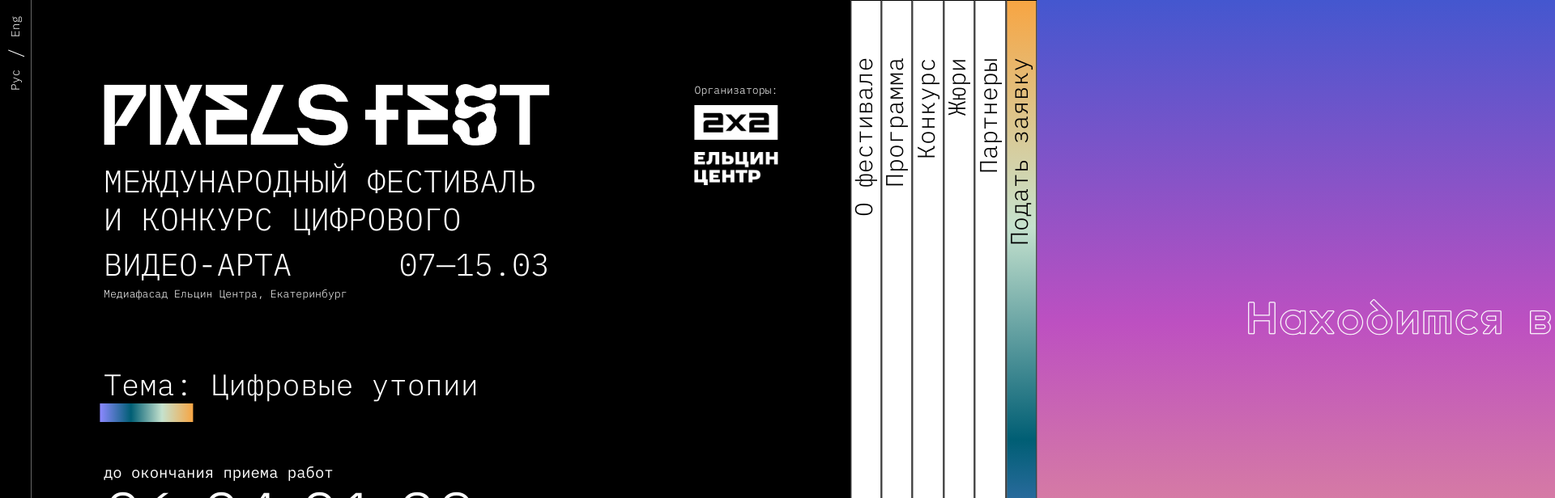
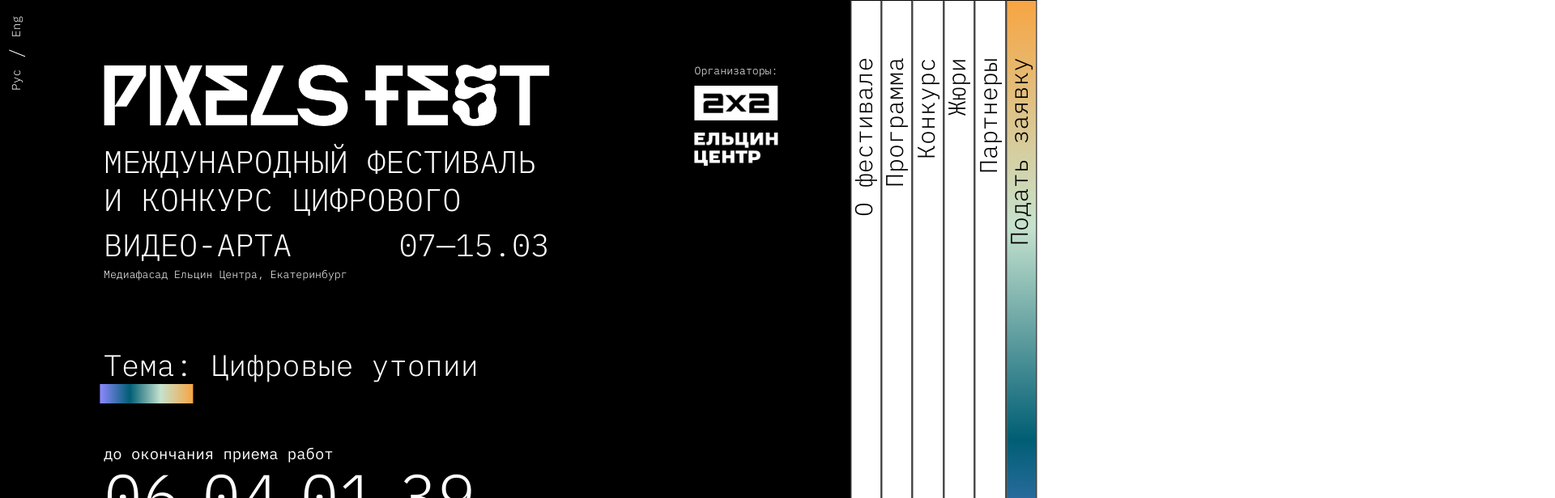
Before and after one commit to usulla/pixels-fest, a React (Create React App) app: page / in a window 1280 px wide. Shown: the top 616 px of the page at 81% size, 1920 px wide, since content can reach past the window. Built offline with nearby package versions, Linux system fonts and the light colour scheme; what i18next-xhr-backend would draw is missing.

Commit message:
Added functional left sidebar go up when view footer

```diff
--- a/src/components/App/App.jsx
+++ b/src/components/App/App.jsx
@@ -5,6 +5,7 @@ import ToggleMenu from "../ToggleMenu/ToggleMenu.jsx";
 import MobileMenu from "../MobileMenu/MobileMenu.jsx";
 import LeftSidebar from "../LeftSidebar/LeftSidebar.jsx";
 import appData from "./appData.json";
+import "./functions.js";
 import Program from "../Program/Program.jsx";
 import Partners from "../Partners/Partners.jsx";
 import Jury from "../Jury/Jury.jsx";
@@ -18,8 +19,10 @@ class App extends Component {
             viewPageHeader: true
          };
     }
+
     componentDidMount() {
         window.addEventListener("resize", this.resize.bind(this));
+
     }
     componentWillMount() {
         this.resize();
@@ -40,7 +43,7 @@ class App extends Component {
             dataJury
         } = appData;
         return (
-            <div className="home">
+            <div className="home" id="headerpage">
                 {!this.state.isMobile ? (
                     <React.Fragment>
                         <LeftSidebar />
--- a/src/components/App/appData.json
+++ b/src/components/App/appData.json
@@ -34,7 +34,7 @@
         },
         "theme": {
             "title": "Тема: Цифровые утопии",
-            "description": "Глобальная технологизация мира радикально меняет нашу повседневность. Сценарии техногенного будущего зачастую не сулят ничего хорошего. Будущее неопределенно, и футурологи нередко предлагают пессимистичные модели развития планеты и общества. Мы призываем з"
+            "description": "Глобальная технологизация мира радикально меняет нашу повседневность. Сценарии техногенного будущего зачастую не сулят ничего хорошего. Будущее неопределенно, и футурологи нередко предлагают пессимистичные модели развития планеты и общества. Мы призываем задуматься на тему как «позитивных» идей, так и спекулятивных теорий будущего  —  альтернативных миров и утопических концепций."
         },
         "logo2x2": {
             "title": "Организаторы:"
--- /dev/null
+++ b/src/components/App/functions.js
@@ -0,0 +1,20 @@
+function elemInViewport(elem,full) {
+    console.log(elem, 'elem')
+    var box = elem.getBoundingClientRect();
+    var top = box.top;
+    var left = box.left;
+    var bottom = box.bottom;
+    var right  = box.right;
+    var width = document.documentElement.clientWidth;
+    var height = document.documentElement.clientHeight;
+    var maxWidth = 0;
+    var maxHeight = 0;
+    if(full) { maxWidth = right - left; maxHeight = bottom - top};
+    var hh = Math.min(height,bottom)- Math.max(0,top) >= maxHeight && Math.min(width,right)- Math.max(0,left)>= maxWidth;
+    console.log(hh)
+    return Math.min(height,bottom)- Math.max(0,top) >= maxHeight && Math.min(width,right)- Math.max(0,left)>= maxWidth
+}
+if(document.querySelector('.footer')){
+    console.log('!!!!!!!!!!^&^&EHHH')
+elemInViewport(document.querySelector('.footer'));
+}
--- a/src/components/Header/GradientUpBlock/GradientUpBlock.jsx
+++ b/src/components/Header/GradientUpBlock/GradientUpBlock.jsx
@@ -1,15 +1,39 @@
-import React from "react";
+import React, { Component } from "react";
 import style from "./gradientupblock.scss";
 
-const GradientUpBlock = ({ title, description }) => {
+class GradientUpBlock extends Component {
+    constructor() {
+        super();
+        this.state = {
+            showGradientText: false
+         };
+    }
+    showGradientText = (e) => {
+        const self = e.currentTarget;
+        document.querySelector('.gradient-up-block__content').classList.add('active');
+        this.setState({ showGradientText:true});
+        document.querySelector('.pages').classList.add('fixheader');
+        setTimeout(function() {
+            document.querySelector('.fulltext').classList.add('show');
+        }, 500);
+        setTimeout(function() {
+            document.querySelector('.fulltext').classList.add('animate');
+        }, 600);
+    }
+    render() {
     return (
         <div className="gradient-up-block">
             <span className="theme-title">
-                {title}
-                <div className="theme-gradientblock" />
+                {this.props.title}
+            <div className="gradient-up-block__content">
+                <div className="theme-gradientblock" onClick={this.showGradientText}>
+                </div>
+                <span className="fulltext">{this.state.showGradientText ?  this.props.description : null}</span>
+            </div>
             </span>
         </div>
     );
-};
+}
+}
 
 export default GradientUpBlock;
--- a/src/components/Header/GradientUpBlock/gradientupblock.scss
+++ b/src/components/Header/GradientUpBlock/gradientupblock.scss
@@ -1,9 +1,9 @@
 @import "../../../sass/variables.scss";
 @import "../../../sass/mixins.scss";
-
-.gradient-up-block {
-  display: inline-block;
+.gradient-up-block{
+  position:relative;
   .theme-title {
+    display: block;
     font-size: 1.67rem;
 
     @media (max-width: $mobile_l+1) {
@@ -16,17 +16,80 @@
       width: 102%;
     }
   }
+.gradient-up-block__content {
+
+  position: relative;
+  &.active{
+    display: flex;
+    align-items: center;
+
+    @include animation('widthUp .4s linear forwards');
+  }
+  &.active .theme-title:hover .theme-gradientblock{
+    width: 100%;
+  }
+  &.active .theme-gradientblock{
+    width: 100%;
+    @include animation('heightUp .4s linear .4s forwards');
+    //height:9rem;
+    overflow: hidden;
+  }
   .theme-gradientblock {
-    height: 23px;
+    height: 20px;
+    padding:12px 15px;
     width: 9vw;
-    @include linear-gradient(to left, #f7a543, #c5e2ce, #005e74, #8c89ff);
-    @include transition(width, 0.3s, linear);
+    @include transition(all, 0.4s, linear);
+    @include linear-gradient(to left, #f7a543, #c5e2ce 35%, #005e74 68%, #8c89ff);
+   //@include transition(height, 0.4s, linear);
     display: block;
     margin-top: 2px;
     margin-left: -5px;
+    display: flex;
+    align-items: center;
+    justify-content: center;
+
     @media (max-width: $mobile_l+1) {
       height: 12px;
       width: calc(100% + 10px);
     }
+
+  }
+  span.fulltext{
+    width: 95%;
+    left: 2.5%;
+    position:absolute;
+    font-size:.8rem;
+    opacity:0;
+    display:none;
+    @include transition(all, 0.4s, linear);
+
+    &.show{
+      display:block;
+      @include transition(all, 0.4s, linear);
+    }
+    &.show.animate{
+      opacity: 1;
+    }
   }
 }
+}
+@include keyframes(widthUp) {
+  0% {
+      width:100%;
+
+  }
+  100% {
+      width:125%;
+
+  }
+}
+@include keyframes(heightUp) {
+  0% {
+      height:20px;
+      opacity: 1;
+  }
+  100% {
+    height:8rem;
+    opacity: 0.5;
+  }
+}
--- a/src/components/Header/HeaderTextBlock/headertextblock.scss
+++ b/src/components/Header/HeaderTextBlock/headertextblock.scss
@@ -39,6 +39,7 @@ h2 {
   }
 }
 .header__description {
+  transition: background 0.2s linear;
   display: inline-block;
   //   @include animation("up_h1 2.0s cubic-bezier(.2, .6, .2, 1) 1.0s backwards");
 
--- a/src/components/Header/header.scss
+++ b/src/components/Header/header.scss
@@ -2,6 +2,7 @@
 @import "../../sass/mixins.scss";
 .header {
   min-height: 100vh;
+  height: 100%;
   background: #000;
   color: #fff;
   overflow: hidden;
@@ -14,9 +15,10 @@
     margin-left: calc(3vw + 4%);
     max-width: 957px;
     width: 43%;
-    display: flex;
+    // display: flex;
     justify-content: center;
     flex-direction: column;
+    padding-top: 10vh;
 
     @media (min-width: $desctops_l+1) {
     }
@@ -32,6 +34,12 @@
       @media (max-width: $mobile_l+1) {
         position: static;
         margin-top: 100px;
+      }
+      &:hover .header__description {
+        @include linear-gradient(to left, #f7a543, #c5e2ce 35%, #005e74 68%, #8c89ff);
+        -webkit-background-clip: text;
+        -webkit-text-fill-color: transparent;
+        @include transition(background, 1s, linear);
       }
     }
     .header__row--middle {
--- a/src/components/LeftSidebar/leftsidebar.scss
+++ b/src/components/LeftSidebar/leftsidebar.scss
@@ -12,8 +12,8 @@
   left: 0;
   top: 0;
   writing-mode: tb-rl;
-  width: 3vw;
-  max-width: 56px;
+  width: calc(3vw + 1px);
+  // max-width: 56px;
 
   .left-sidebar__li.logo {
     width: 23px;
@@ -40,6 +40,7 @@
   }
   li.timer,
   li.logo {
-    display: none;
+    margin-left: 0vw;
+     @include transition(margin-left, 0.45s, ease);
   }
 }
--- a/src/components/Nav/nav.scss
+++ b/src/components/Nav/nav.scss
@@ -13,21 +13,6 @@
   width: auto;
   // @include transform(translateY(-270%));
   // @include animation('fadeInY 1s cubic-bezier(.2, .6, .2, 1) 2.8s forwards');
-
-  @include keyframes(fadeInY) {
-    0% {
-      opacity: 0.2;
-    }
-
-    50% {
-      opacity: 0.5;
-    }
-
-    100% {
-      opacity: 1;
-      @include transform(translateY(0));
-    }
-  }
 
   &__menu-ul {
     @media (max-width: $mobile_l+1) {
@@ -57,6 +42,11 @@
       line-height: 1;
       padding-bottom: 70px;
       text-align: right;
+
+      &.active{
+        background: none;
+        border: none;
+      }
       @media (max-width: $mobile_l+1) {
         // font-size: 1.4rem;
       }
--- a/src/components/Program/Program.jsx
+++ b/src/components/Program/Program.jsx
@@ -4,6 +4,7 @@ import title_img_desk from "../../images/program-title-desk.png";
 import title_img_mob from "../../images/program-title-mob.png";
 
 const Program = ({ title, alt, isMobile }) => {
+
     if (isMobile) {
         return (
             <div className="program-page" id="program">
--- a/src/sass/style.scss
+++ b/src/sass/style.scss
@@ -69,13 +69,41 @@ body {
 .home {
   position: relative;
   height: 100%;
+  overflow: hidden;
+
+  &#headerpage {
+    .footer{
+     display:none;
+    }
+    .left-sidebar .timer, .left-sidebar .logo{
+      margin-left: -5vw;
+    }
+    .left-sidebar .switch-language{
+      order:1;
+    }
+    .left-sidebar .logo{
+      order:2;
+    }
+  }
+
+  &#programpage .pages, &#partnerspage .pages{
+     min-height: calc(100vh + 207px);
+  }
+  &#partnerspage .menu-ul__li.active a{
+    color:$white;
+  }
 }
 .pages {
-  min-height: calc(100vh + 207px);
+  // min-height: calc(100vh + 207px);
+  min-height: calc(100vh);
   display: flex;
   flex-direction: row;
   width: 400vw;
   overflow-x: hidden;
+
+  &.fixheader{
+    min-height:calc(100vh + 5rem);
+  }
 }
 .page.header {
   transform: translateX(3vw);
```
Also changed, not shown: src/components/Nav/Nav.jsx (+26 -0 lines).
